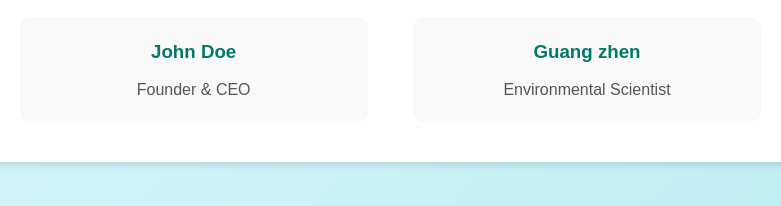
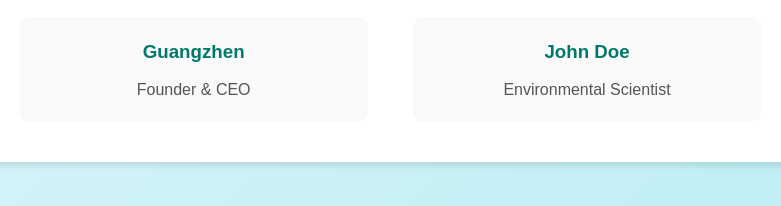
Before and after one commit to liang11131008/Climate-change-website, a plain HTML site: page about.html in a window 1280 px wide. Shown: the part 415-621 px from the top of the page, 53-834 px from the left. Drawn offline with Linux system fonts and the light colour scheme.

Commit message:
Update about.html

```diff
--- a/about.html
+++ b/about.html
@@ -20,11 +20,11 @@
       <h2>Our Team</h2>
       <div class="team-container">
         <div class="team-member">
-          <h3>John Doe</h3>
+          <h3>Guangzhen</h3>
           <p>Founder & CEO</p>
         </div>
         <div class="team-member">
-          <h3>Guang zhen</h3>
+          <h3>John Doe</h3>
           <p>Environmental Scientist</p>
         </div>
         <div class="team-member">
```
